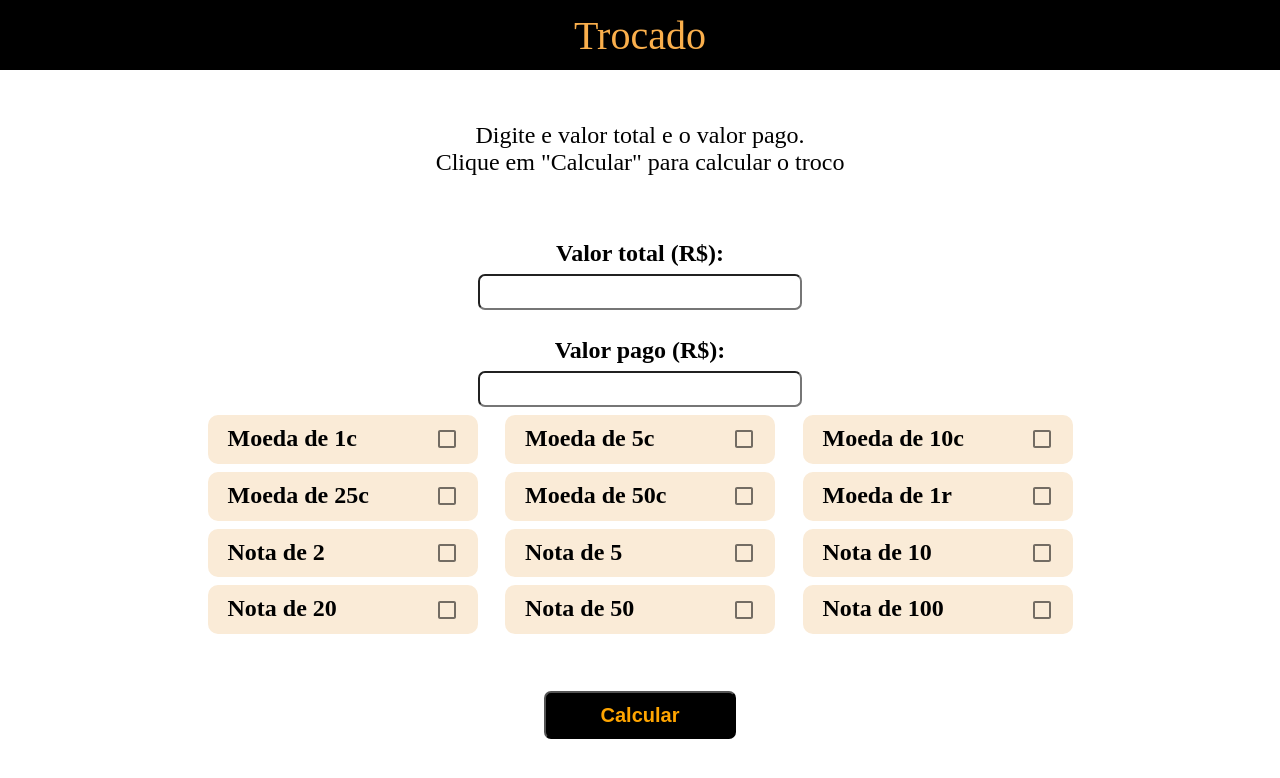
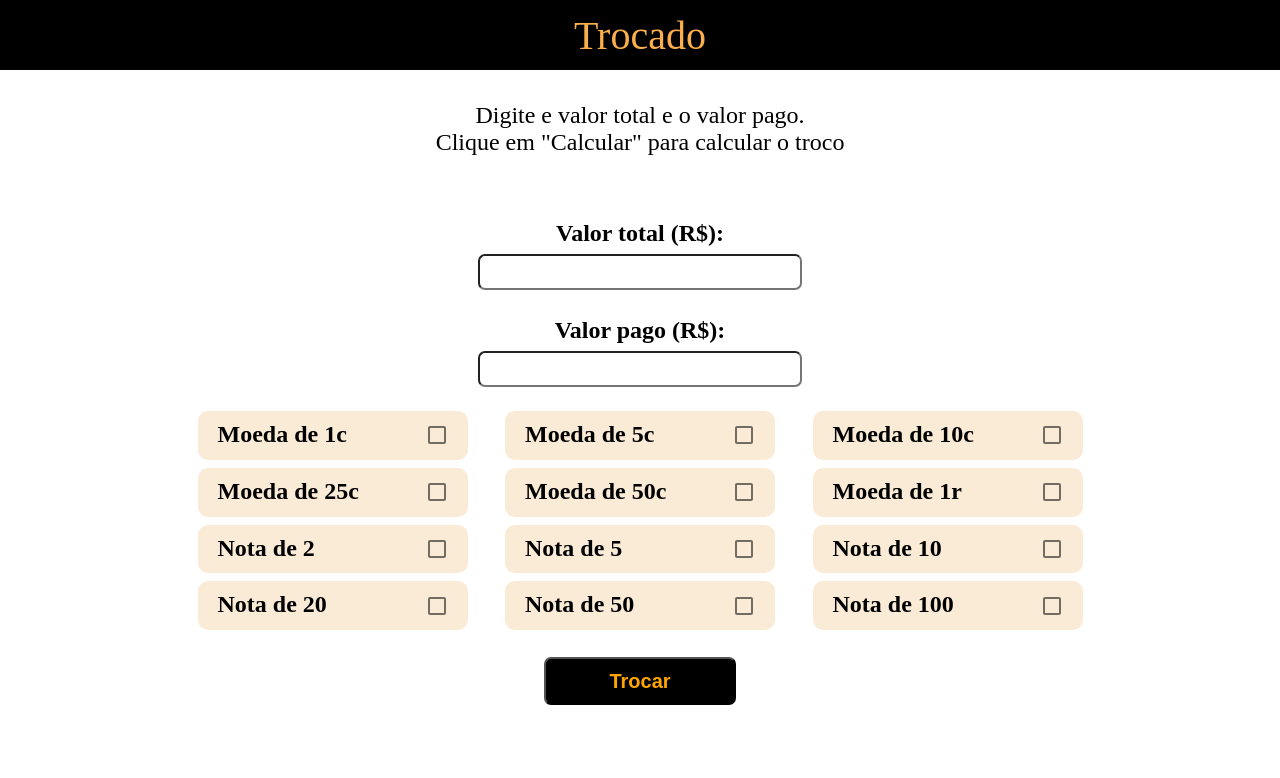
Before and after one commit to projeto-de-algoritmos/Greed_Trocado, a React (Create React App) app: page / in a window 1280 px wide. Shown: the top 778 px of the page. Built offline with nearby package versions, Linux system fonts and the light colour scheme.

Commit message:
fix form submit rerendering homepage

```diff
--- a/src/Pages/HomePage/index.jsx
+++ b/src/Pages/HomePage/index.jsx
@@ -46,14 +46,12 @@ function HomePage() {
     setModal({ show: false });
   }
 
-  function handleSubmit(event) {
+  function handleSubmit() {
     if (total <= 0 || pago <= 0 || pago < total) {
       setModal({
         show: true,
       });
     } else {
-      event.preventDefault();
-
       history.push({
         pathname: "/materiator",
         state: {
@@ -91,7 +89,7 @@ function HomePage() {
       <br />
       <br />
 
-      <form onSubmit={handleSubmit}>
+      <div>
         <label className="label">
           Valor total (R$):
           <br />
@@ -131,8 +129,11 @@ function HomePage() {
           </div>
           <br />
         </label>
-        <input className="calculateButton" type="submit" value="Calcular" />
-      </form>
+        <button className="calculateButton" onClick={handleSubmit}>
+          {" "}
+          Trocar
+        </button>
+      </div>
 
       <Modal
         open={modal.show}
--- a/src/Pages/HomePage/style.css
+++ b/src/Pages/HomePage/style.css
@@ -12,7 +12,6 @@
 .calculateButton {
   width: 12rem;
   height: 3rem;
-  margin-top: 30px;
   font-size: 20px;
   font-weight: bold;
   color: orange;
@@ -21,7 +20,6 @@
 }
 
 .HomePage {
-  padding: 20px;
   text-align: center;
 }
 
@@ -70,6 +68,7 @@
 }
 
 .pickArea {
+  margin-top: 1rem;
   padding: 0px 10rem;
   display: flex;
   flex-wrap: wrap;
```
